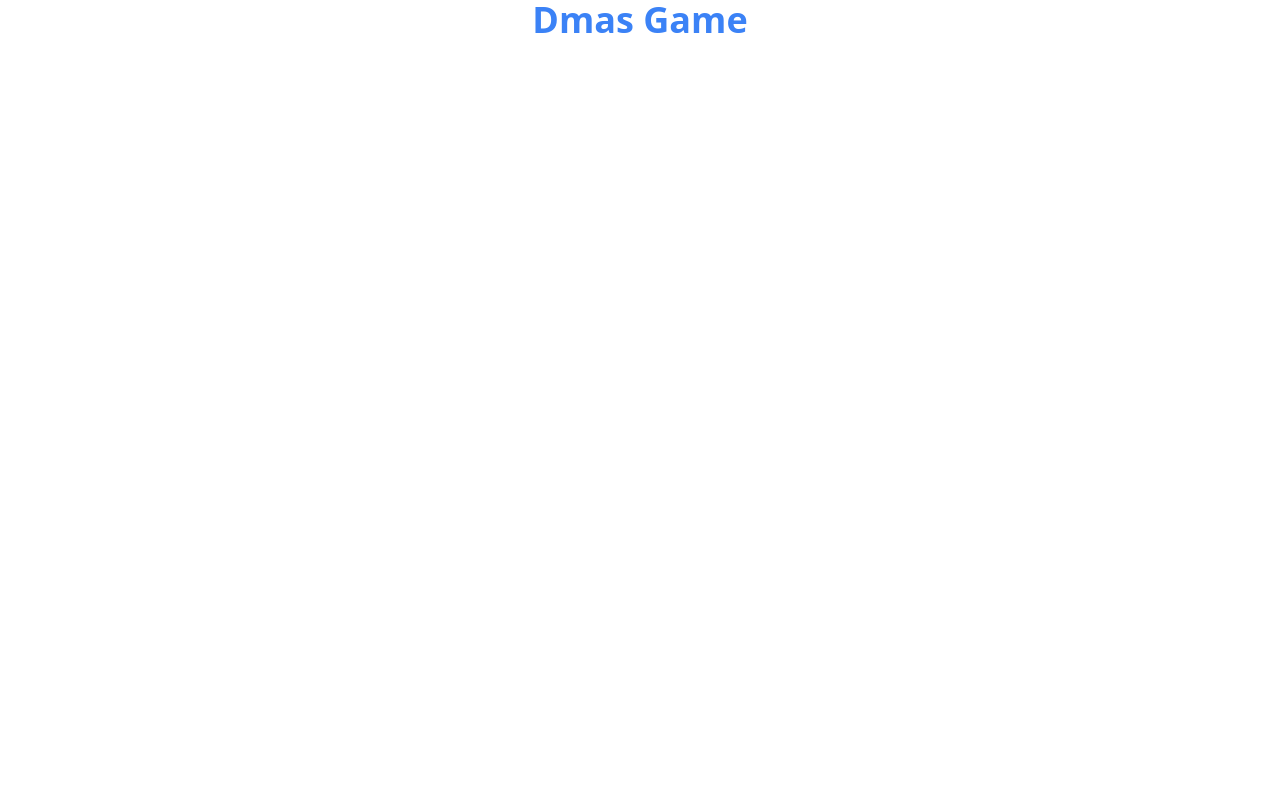
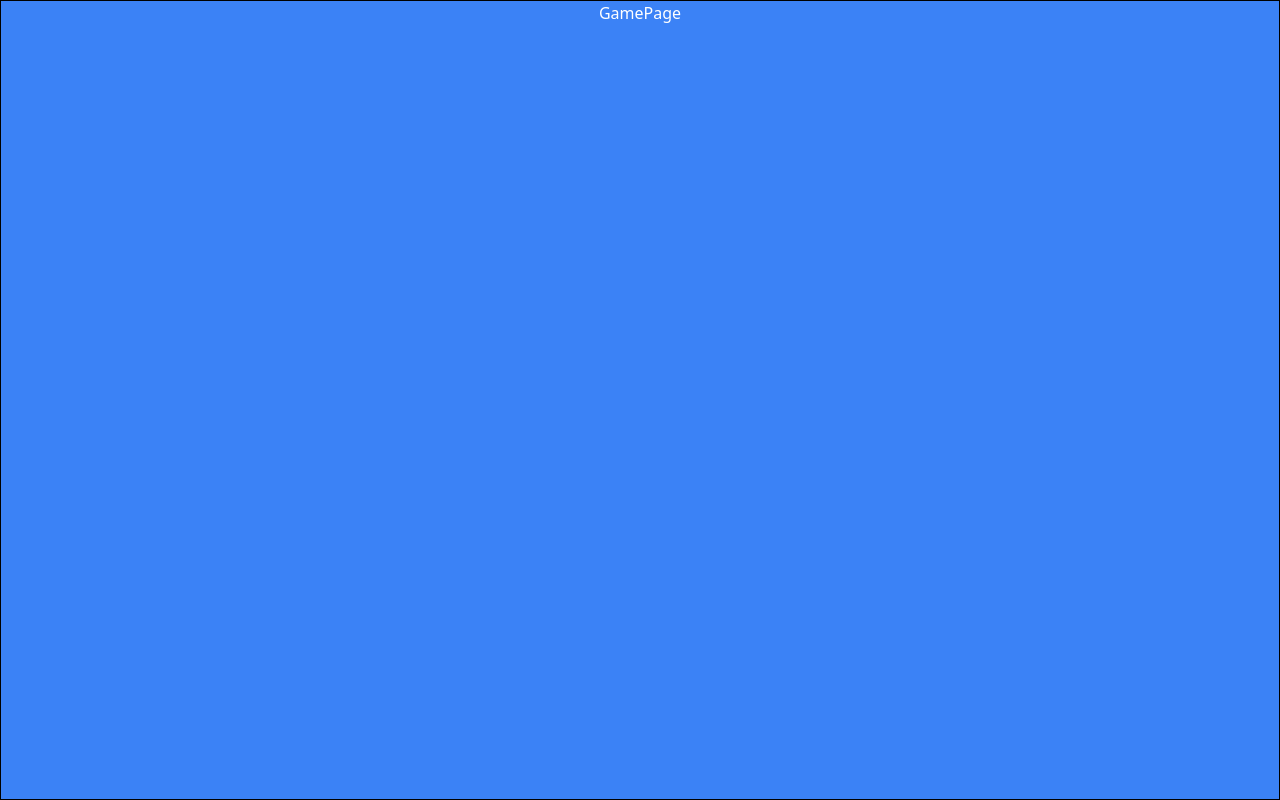
Before and after one commit to shreshthkr/mas_game, a React (Create React App) app in the folder frontend/: page /game in a window 1280 px wide. Built offline with nearby package versions, Linux system fonts and the light colour scheme.

Commit message:
added homepage animation

```diff
--- a/frontend/src/App.css
+++ b/frontend/src/App.css
@@ -1,7 +1,12 @@
 .App {
   text-align: center;
+  background-color: blue.400;
+  color: black
 }
+.bg-primary-blue {
+  background-color:  #3b82f6;
 
+}
 .App-logo {
   height: 40vmin;
   pointer-events: none;
--- a/frontend/src/App.tsx
+++ b/frontend/src/App.tsx
@@ -1,13 +1,14 @@
 import React from 'react';
 
 import './App.css';
+import AllRoutes from './Components/AllRoutes';
 
 function App() {
   return (
     <div className="App">
-     <h1 className="text-blue-500 text-4xl font-bold">
-       Dmas Game
-    </h1>
+      <div className='w-full h-screen bg-primary-blue text-white border border-black'>
+       <AllRoutes />
+      </div>
     </div>
   );
 }
--- /dev/null
+++ b/frontend/src/Components/AllRoutes.tsx
@@ -0,0 +1,16 @@
+import React from 'react'
+import {Routes,Route} from "react-router-dom";
+import HomePage from '../Pages/HomePage';
+import GamePage from '../Pages/GamePage';
+
+
+const AllRoutes:React.FC = ()  => {
+  return (
+    <Routes>
+   <Route path="/" element={<HomePage />} />
+   <Route path="/game" element={<GamePage />} />
+    </Routes>
+  )
+}
+
+export default AllRoutes;
--- /dev/null
+++ b/frontend/src/Pages/GamePage.tsx
@@ -0,0 +1,11 @@
+import React from 'react'
+
+type Props = {}
+
+const GamePage = (props: Props) => {
+  return (
+    <div>GamePage</div>
+  )
+}
+
+export default GamePage;
--- /dev/null
+++ b/frontend/src/Pages/HomePage.tsx
@@ -0,0 +1,41 @@
+import React from "react";
+import {useNavigate} from "react-router-dom";
+const HomePage = () => {
+    const navigate = useNavigate();
+
+const handleClick = () => {
+    navigate ("/game")
+}
+
+  return (
+    <div className="w-400 min-h-320 container mx-auto px-4 text-white mt-20">
+      <div className='container relative mx-auto h-90vh w-80vw"'>
+        <div className="flex flex-wrap justify-center">
+          <div className="flex items-center justify-center w-28 h-28 rounded-full animate-scale-up-bounce hover:transform hover:scale-125 transition duration-500 ease-in-out m-4">
+            <div className="flex flex-col items-center justify-evenly">
+             <img src="https://www.linkpicture.com/q/1_977.png" className="rounded-md shadow-lg animate-bounce" alt="D" />
+            </div>
+          </div>
+          <div className="flex items-center justify-center w-28 h-28  rounded-full animate-scale-up-bounce hover:transform hover:scale-125 transition duration-500 ease-in-out m-4">
+            <div className="flex flex-col items-center justify-evenly">
+            <img src="https://www.linkpicture.com/q/2_1301.png" className="rounded-md shadow-lg animate-bounce" alt="M" />
+            </div>
+          </div>
+          <div className="flex items-center justify-center w-28 h-28  rounded-full animate-scale-up-bounce hover:transform hover:scale-125 transition duration-500 ease-in-out m-4">
+            <div className="flex flex-col items-center justify-evenly">
+              <img src="https://www.linkpicture.com/q/3_897.png" className="rounded-md shadow-lg animate-bounce" alt="A" />
+            </div>
+          </div>
+          <div className="flex items-center justify-center w-28 h-28  rounded-full animate-scale-up-bounce hover:transform hover:scale-125 transition duration-500 ease-in-out m-4">
+            <div className="flex flex-col items-center justify-evenly">
+             <img src="https://www.linkpicture.com/q/4_702.png" className="rounded-md shadow-lg animate-bounce" alt="S" />
+            </div>
+          </div>
+        </div>
+      </div>
+      <button className="bg-white text-black py-2 px-6 rounded-lg shadow animate-scale-up" onClick={handleClick}>Start</button>
+    </div>
+  );
+};
+
+export default HomePage;
--- a/frontend/src/index.css
+++ b/frontend/src/index.css
@@ -1,3 +1,33 @@
 @tailwind base;
 @tailwind components;
 @tailwind utilities;
+
+@keyframes scale-up {
+    0% {
+      transform: scale(0);
+    }
+    100% {
+      transform: scale(1);
+    }
+  }
+
+  .animate-scale-up {
+    animation-name: scale-up;
+    animation-duration: 2s;
+    animation-timing-function: ease-out;
+  }
+  .animate-scale-up-bounce {
+    animation: scale-up-bounce 5s ease-in-out ;
+  }
+
+  @keyframes scale-up-bounce {
+    0% {
+      transform: scale(0);
+    }
+    50% {
+      transform: scale(1.2);
+    }
+    100% {
+      transform: scale(1);
+    }
+  }
--- a/frontend/src/index.tsx
+++ b/frontend/src/index.tsx
@@ -3,14 +3,14 @@ import ReactDOM from 'react-dom/client';
 import './index.css';
 import App from './App';
 import reportWebVitals from './reportWebVitals';
-
+import {BrowserRouter} from "react-router-dom";
 const root = ReactDOM.createRoot(
   document.getElementById('root') as HTMLElement
 );
 root.render(
-  <React.StrictMode>
+  <BrowserRouter>
     <App />
-  </React.StrictMode>
+  </BrowserRouter>
 );
 
 // If you want to start measuring performance in your app, pass a function
--- a/frontend/tailwind.config.js
+++ b/frontend/tailwind.config.js
@@ -5,6 +5,9 @@ module.exports = {
   ],
   theme: {
     extend: {},
+    container: {
+      center: true,
+    },
   },
   plugins: [],
 }
```
Also changed, not shown: frontend/src/Pages/HomePage.ts (deleted).
